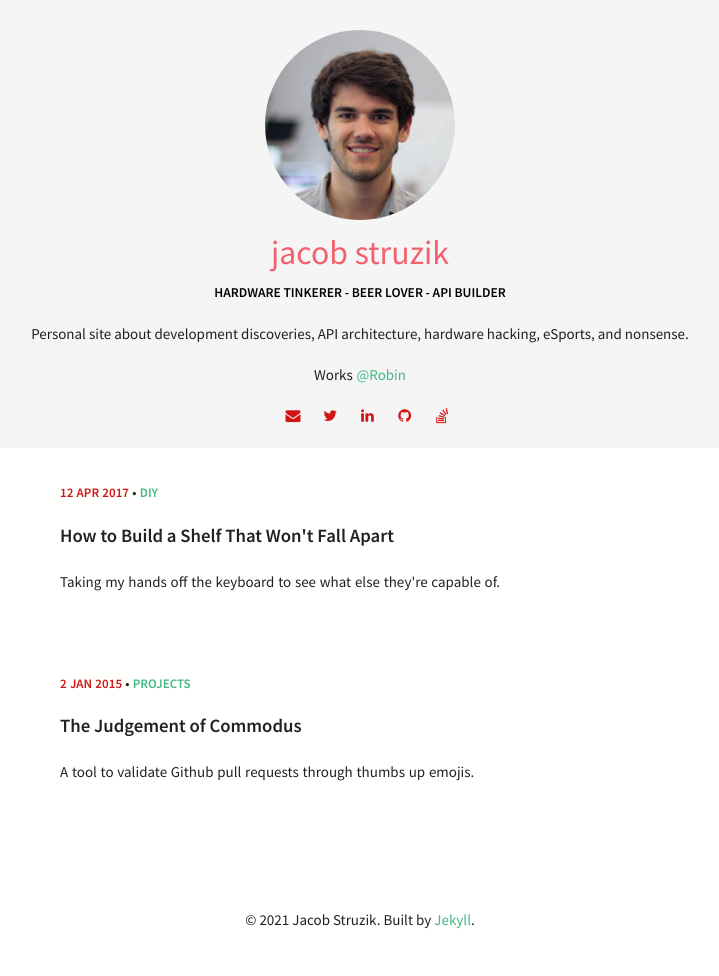
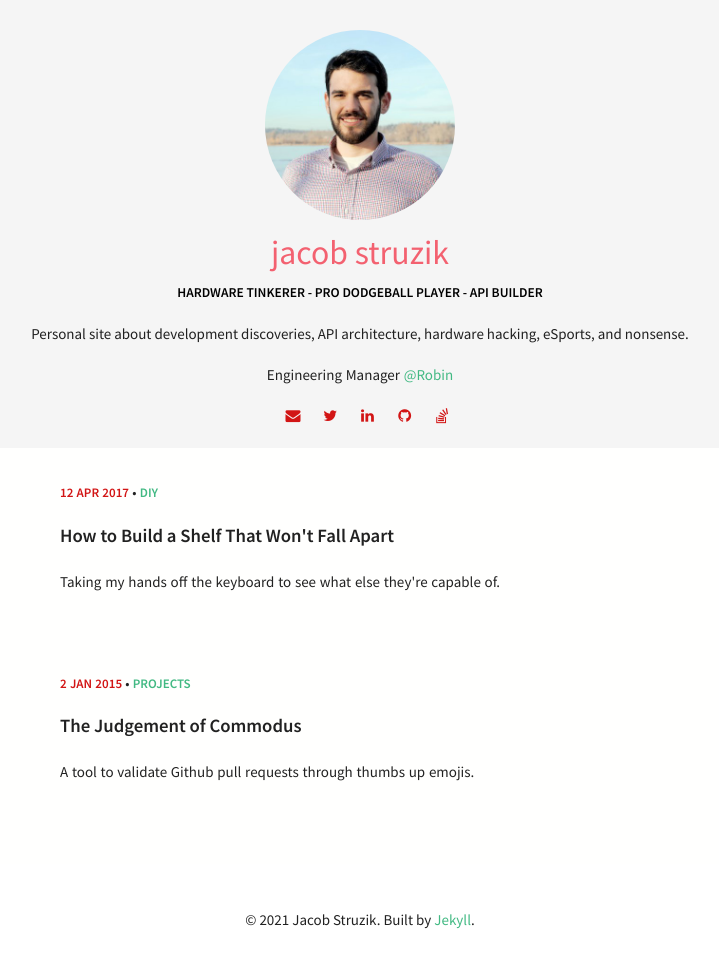
Before and after one commit to jstruzik/jacobstruzik, a Jekyll site: the page built from index.html, in a window 1280 px wide. Shown: the whole page, without its empty margins (280-999 px from the left). Built offline with Jekyll 4.4.1, drawn with Linux system fonts in a browser that asks for light colours.

```diff
--- a/Gemfile
+++ b/Gemfile
@@ -1,5 +1,5 @@
 source 'https://rubygems.org'
-ruby '2.2.4'
+ruby '2.7.4'
 gem 'bundler'
 gem 'jekyll'
 gem 'rack-contrib'
--- a/_config.yml
+++ b/_config.yml
@@ -38,8 +38,8 @@ exclude: ['config.ru', 'Gemfile', 'Gemfile.lock', 'vendor', 'Procfile', 'Rakefil
 owner:
   name: Jacob Struzik
   avatar: avatar.jpg
-  job: "Hardware Tinkerer - Beer Lover - API Builder"
-  bio: "Personal site about development discoveries, API architecture, hardware hacking, eSports, and nonsense. <p>Works <a href=\"https://robinpowered.com\">@Robin</a></p>"
+  job: "Hardware Tinkerer - Pro Dodgeball Player - API Builder"
+  bio: "Personal site about development discoveries, API architecture, hardware hacking, eSports, and nonsense. <p>Engineering Manager <a href=\"https://robinpowered.com\">@Robin</a></p>"
   email: jacobstruzik@gmail.com
   disqus-shortname: jacobstruzik
   twitter: jstruzik #username
```
Also changed, not shown: img/avatar.jpg.
